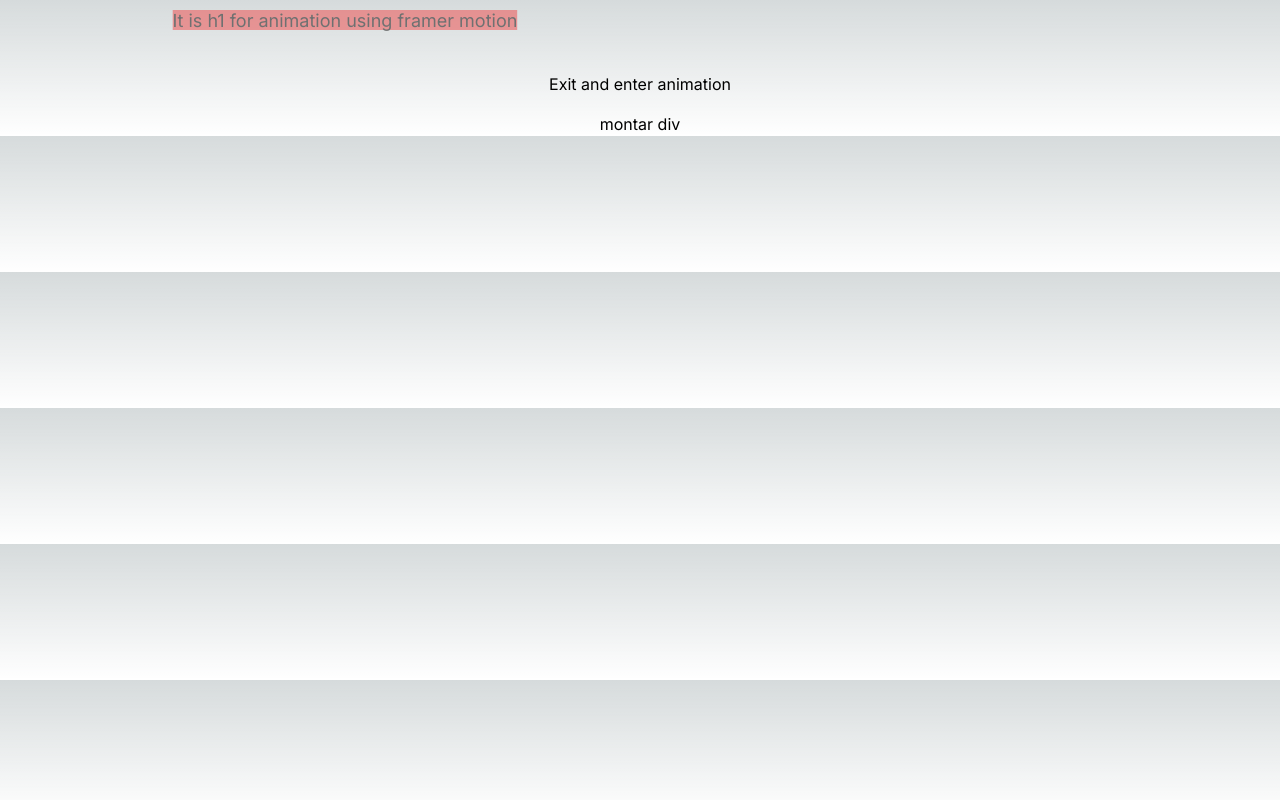
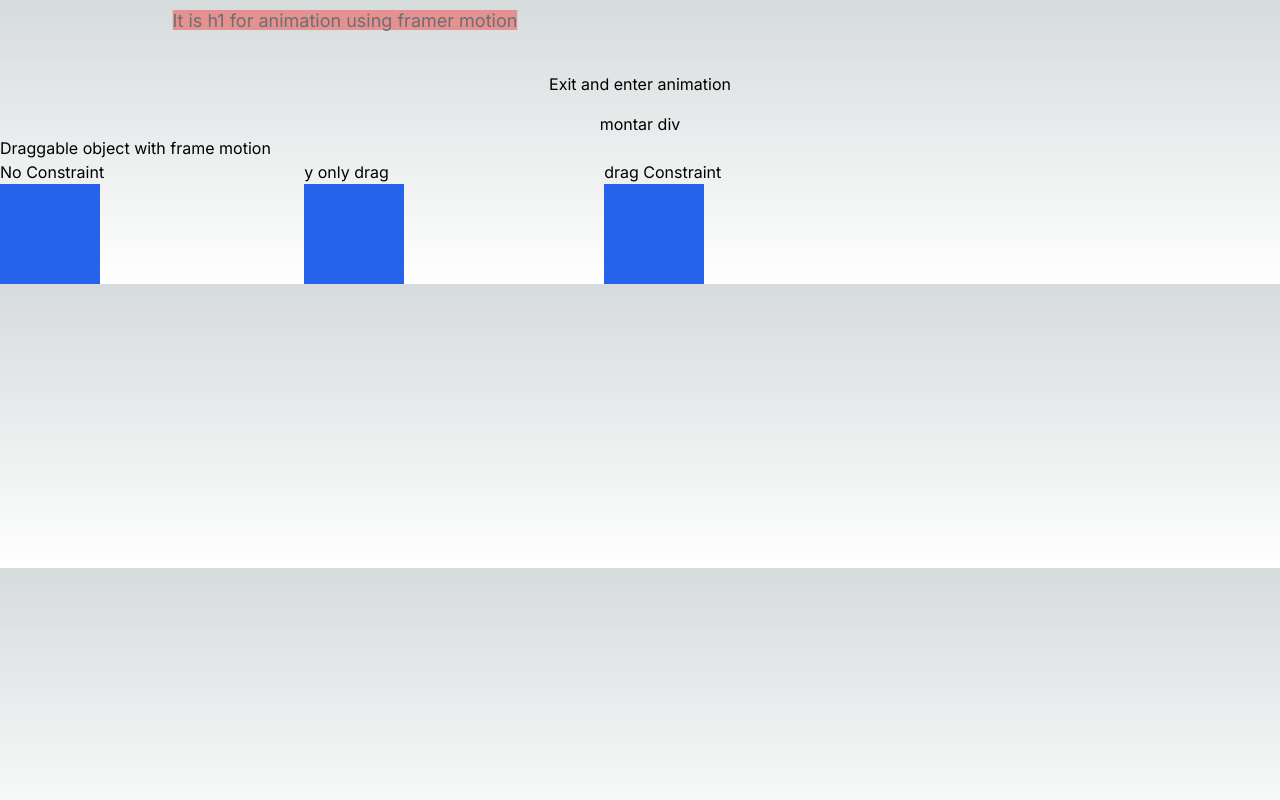
Before and after one commit to eliasfmartins/frame_motion_course, a Next.js app: page / in a window 1280 px wide. Built offline with nearby package versions, Linux system fonts and the light colour scheme.

Commit message:
feat: drag itens with frame motion

```diff
--- a/src/app/page.tsx
+++ b/src/app/page.tsx
@@ -1,35 +1,70 @@
-'use client'
+"use client";
 import { motion, AnimatePresence } from "framer-motion";
 import { useState } from "react";
 
 export default function Home() {
-  const [show, setShow] = useState<boolean>(false)
+  const [show, setShow] = useState<boolean>(false);
   return (
     <main>
-      <motion.h1 initial={{ x: -1000 }} animate={{ x: [0, 900, 0] }} transition={{ duration: 3, }} whileHover={{ scale: 0.5, opacity: 0.5 }} drag className="inline-flex bg-red-500 text-4xl cursor-pointer">
+      <motion.h1
+        animate={{ x: [0, 900, 0] }}
+        transition={{ duration: 3 }}
+        whileHover={{ scale: 0.5, opacity: 0.5 }}
+        drag
+        className="inline-flex bg-red-500 text-4xl cursor-pointer"
+      >
         It is h1 for animation using framer motion
       </motion.h1>
       {/* animation two */}
       <div className="flex flex-col gap-4 items-center">
         <h2 className="mt-8">Exit and enter animation</h2>
         <AnimatePresence>
-          {show &&
-            <motion.div className="w-[100px] h-[100px] bg-blue-600"
+          {show && (
+            <motion.div
+              className="w-[100px] h-[100px] bg-blue-600"
+              drag
               initial={{ opacity: 0.1, x: 50 }}
-              animate={{ opacity: 1, x: -100 }}
-              exit={{ opacity: 0, x: -150 }}
+              animate={{ opacity: 1, x: 500 }}
+              exit={{ opacity: 0, x: -500 }}
               transition={{
-                duration: 3
+                duration: 3,
               }}
-            >
-
-            </motion.div>
-          }
-
+            ></motion.div>
+          )}
         </AnimatePresence>
-        <button onClick={() => setShow(e => !e)}>{show ? 'remover div' : 'montar div'}</button>
-
-
+        <button onClick={() => setShow((e) => !e)}>
+          {show ? "remover div" : "montar div"}
+        </button>
+      </div>
+      <div>
+        <h2>Draggable object with frame motion</h2>
+      </div>
+      <div className="flex gap-[200px] items-center mt-[120] flex-row">
+        <div>
+          <p>No Constraint</p>
+          <motion.div
+            className="w-[100px] h-[100px] bg-blue-600"
+            drag
+            dragElastic
+          ></motion.div>
+        </div>
+        <div>
+          <p>y only drag</p>
+          <motion.div
+            className="w-[100px] h-[100px] bg-blue-600"
+            drag="y"
+            dragElastic
+          ></motion.div>
+        </div>
+        <div>
+          <p>drag Constraint</p>
+          <motion.div
+            className="w-[100px] h-[100px] bg-blue-600"
+            drag
+            dragConstraints={{ left: 0, right: 0, top: 0, bottom: 0 }}
+            dragElastic
+          ></motion.div>
+        </div>
       </div>
     </main>
   );
```
